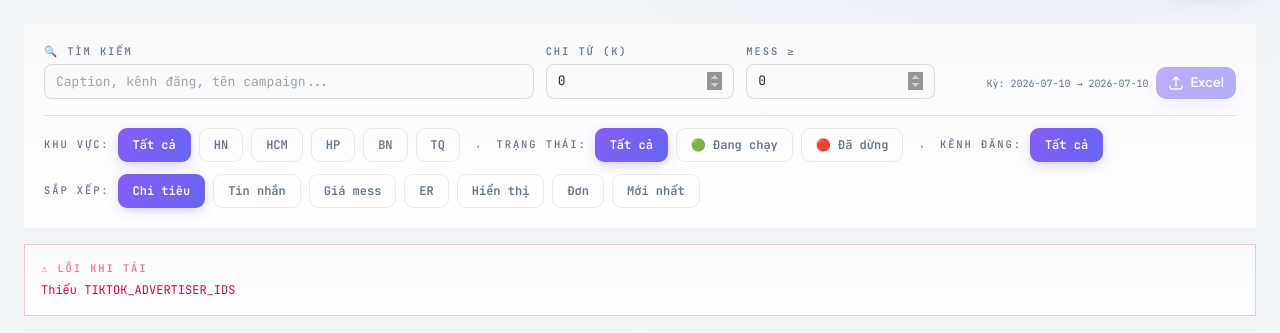
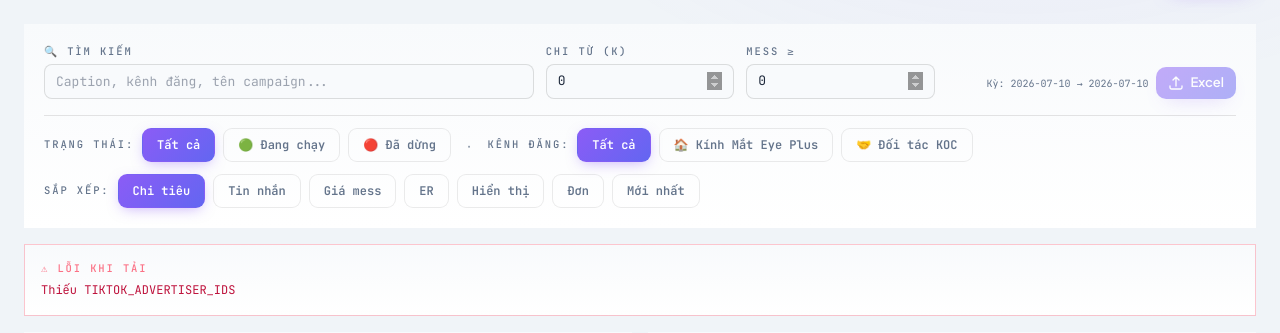
Before and after one commit to hungnvn8n/eyeplus-ads-monitor, a Flask app: page /tiktok-content in a window 1280 px wide. Shown: the part 97-430 px from the top of the page. Run offline with Flask 3, Linux system fonts and the light colour scheme; the visitor is signed in with stand-in values (Sample User, id 1); parts of the project's set-up code (start-up, migrations or seed data) failed here and were passed over; some libraries are stand-ins or nearby versions.

Commit message:
feat(content-tt): kênh đăng tách Kính Mắt Eye Plus / Đối tác KOC (chọn KOC hiện chips từng người); bỏ lọc khu vực (bài đăng không phân vùng)
Co-Authored-By: Claude Fable 5 <noreply@anthropic.com>

```diff
--- a/templates/tiktok_content.html
+++ b/templates/tiktok_content.html
@@ -48,22 +48,24 @@ html[data-theme="light"] .ct-row:hover td{background:rgba(0,0,0,.035)!important}
   </div>
 
   <div class="flex items-center gap-2 mt-4 pt-3 border-t border-white/[.06] flex-wrap">
-    <span class="eyebrow">Khu vực:</span>
-    <template x-for="r in ['all','HN','HCM','HP','BN','TQ']" :key="r">
-      <button class="filter-btn" :class="regionFilter===r?'active':''"
-              @click="regionFilter=r" x-text="r==='all'?'Tất cả':r"></button>
-    </template>
-    <span class="text-slate-500 mx-2">·</span>
     <span class="eyebrow">Trạng thái:</span>
     <button class="filter-btn" :class="statusFilter==='all'?'active':''" @click="statusFilter='all'">Tất cả</button>
     <button class="filter-btn" :class="statusFilter==='on'?'active':''" @click="statusFilter='on'">🟢 Đang chạy</button>
     <button class="filter-btn" :class="statusFilter==='off'?'active':''" @click="statusFilter='off'">🔴 Đã dừng</button>
     <span class="text-slate-500 mx-2">·</span>
     <span class="eyebrow">Kênh đăng:</span>
-    <button class="filter-btn" :class="authorFilter==='all'?'active':''" @click="authorFilter='all'">Tất cả</button>
-    <template x-for="a in authors" :key="a">
-      <button class="filter-btn" :class="authorFilter===a?'active':''"
-              @click="authorFilter=a" x-text="a.length>18?a.slice(0,17)+'…':a"></button>
+    <button class="filter-btn" :class="ownerFilter==='all'?'active':''" @click="ownerFilter='all';kocFilter='all'">Tất cả</button>
+    <button class="filter-btn" :class="ownerFilter==='ep'?'active':''" @click="ownerFilter='ep';kocFilter='all'">🏠 Kính Mắt Eye Plus</button>
+    <button class="filter-btn" :class="ownerFilter==='koc'?'active':''" @click="ownerFilter='koc'">🤝 Đối tác KOC</button>
+  </div>
+
+  <!-- Chọn Đối tác KOC → hiện từng KOC để soi riêng -->
+  <div class="flex items-center gap-2 mt-2 flex-wrap" x-show="ownerFilter==='koc'">
+    <span class="eyebrow">KOC:</span>
+    <button class="filter-btn" :class="kocFilter==='all'?'active':''" @click="kocFilter='all'">Tất cả KOC</button>
+    <template x-for="a in kocAuthors" :key="a">
+      <button class="filter-btn" :class="kocFilter===a?'active':''"
+              @click="kocFilter=a" x-text="a.length>18?a.slice(0,17)+'…':a"></button>
     </template>
   </div>
 
@@ -201,7 +203,7 @@ function ttContentPage() {
 
   return {
     dateFrom: '', dateTo: '',
-    search: '', regionFilter: 'all', statusFilter: 'all', authorFilter: 'all',
+    search: '', statusFilter: 'all', ownerFilter: 'all', kocFilter: 'all',
     sortBy: 'spend', sortDir: 1,
     minSpend: 0, minMess: 0,
     loading: false, fetched: false,
@@ -251,8 +253,11 @@ function ttContentPage() {
 
     setSort(k) { if (this.sortBy === k) this.sortDir *= -1; else { this.sortBy = k; this.sortDir = 1; } },
 
-    get authors() {
-      return [...new Set(this.rows.map(c => c.author).filter(Boolean))].slice(0, 8);
+    isEP(c) {
+      return ((c.author || '').toUpperCase().includes('EYE PLUS'));
+    },
+    get kocAuthors() {
+      return [...new Set(this.rows.filter(c => c.author && !this.isEP(c)).map(c => c.author))].slice(0, 12);
     },
 
     get filtered() {
@@ -263,9 +268,12 @@ function ttContentPage() {
           || (c.author||'').toLowerCase().includes(q)
           || (c.campaigns||[]).some(x => x.toLowerCase().includes(q)));
       }
-      if (this.regionFilter !== 'all') d = d.filter(c => c._region === this.regionFilter);
       if (this.statusFilter !== 'all') d = d.filter(c => c.status === this.statusFilter);
-      if (this.authorFilter !== 'all') d = d.filter(c => c.author === this.authorFilter);
+      if (this.ownerFilter === 'ep') d = d.filter(c => this.isEP(c));
+      if (this.ownerFilter === 'koc') {
+        d = d.filter(c => c.author && !this.isEP(c));
+        if (this.kocFilter !== 'all') d = d.filter(c => c.author === this.kocFilter);
+      }
       if (this.minSpend > 0) d = d.filter(c => c.spend >= this.minSpend * 1000);
       if (this.minMess > 0) d = d.filter(c => c.conversions >= this.minMess);
       const m = this.sortDir;
```
